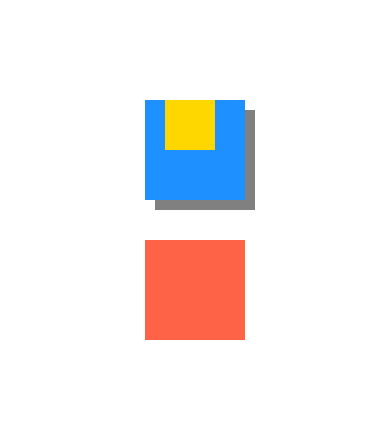
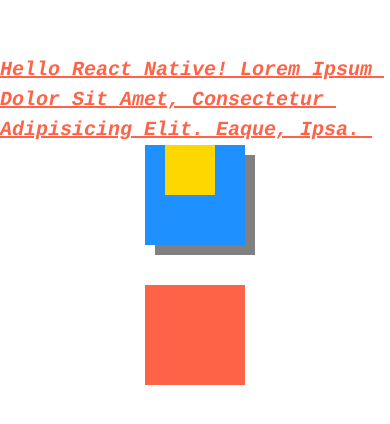
Before and after one commit to roman89ua/react-native-layouts, a React Native app: screen / in a window 390 px wide. Shown: the part 202-626 px from the top of the page. Built offline with nearby package versions, Linux system fonts and the light colour scheme.

Commit message:
font styles

```diff
--- a/screens/second-lesson.js
+++ b/screens/second-lesson.js
@@ -1,9 +1,13 @@
 import React from "react";
-import { StyleSheet, View } from "react-native";
+import { Platform, StyleSheet, Text, View } from "react-native";
 
 const SecondLesson = () => {
   return (
     <View style={styles.container}>
+      <Text style={styles.header}>
+        hello react native! Lorem ipsum dolor sit amet, consectetur adipisicing
+        elit. Eaque, ipsa.{" "}
+      </Text>
       <View style={styles.blueBox}>
         <View style={styles.goldBox} />
       </View>
@@ -14,11 +18,6 @@ const SecondLesson = () => {
 export default SecondLesson;
 
 const styles = StyleSheet.create({
-  container: {
-    flex: 1,
-    justifyContent: "center",
-    alignItems: "center",
-  },
   blueBox: {
     backgroundColor: "dodgerblue",
     width: 100,
@@ -36,10 +35,26 @@ const styles = StyleSheet.create({
     paddingHorizontal: 20,
     marginBottom: 20,
   },
+  container: {
+    flex: 1,
+    justifyContent: "center",
+    alignItems: "center",
+  },
   goldBox: {
     backgroundColor: "gold",
     width: 50,
     height: 50,
+  },
+  header: {
+    fontSize: 20,
+    fontFamily: Platform.OS === "android" ? "Roboto" : "Courier",
+    fontStyle: "italic",
+    fontWeight: "600",
+    color: "tomato",
+    textTransform: "capitalize",
+    textDecorationLine: "underline",
+    textAlign: "left", // "right", "center"
+    lineHeight: 30,
   },
   redBox: {
     backgroundColor: "tomato",
```
